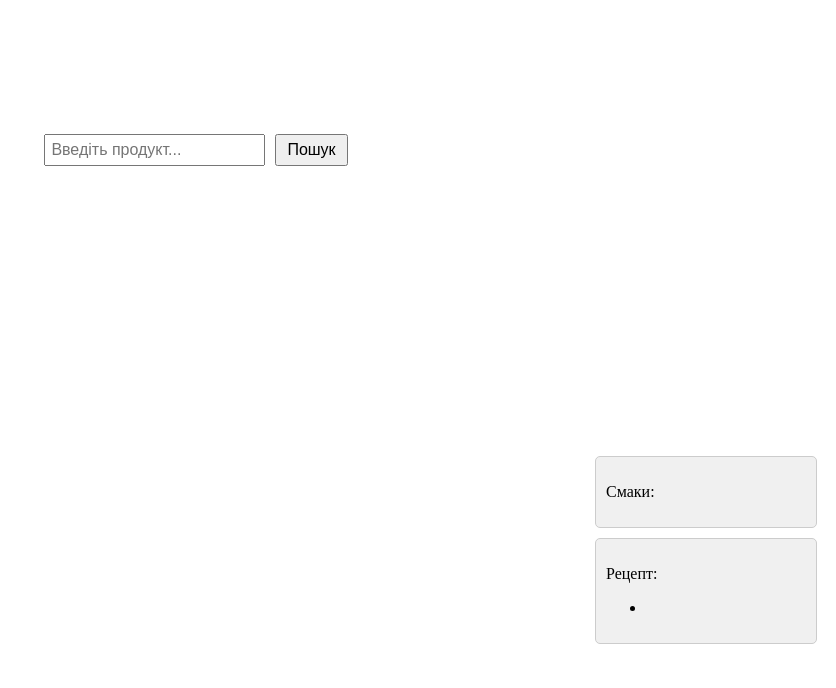
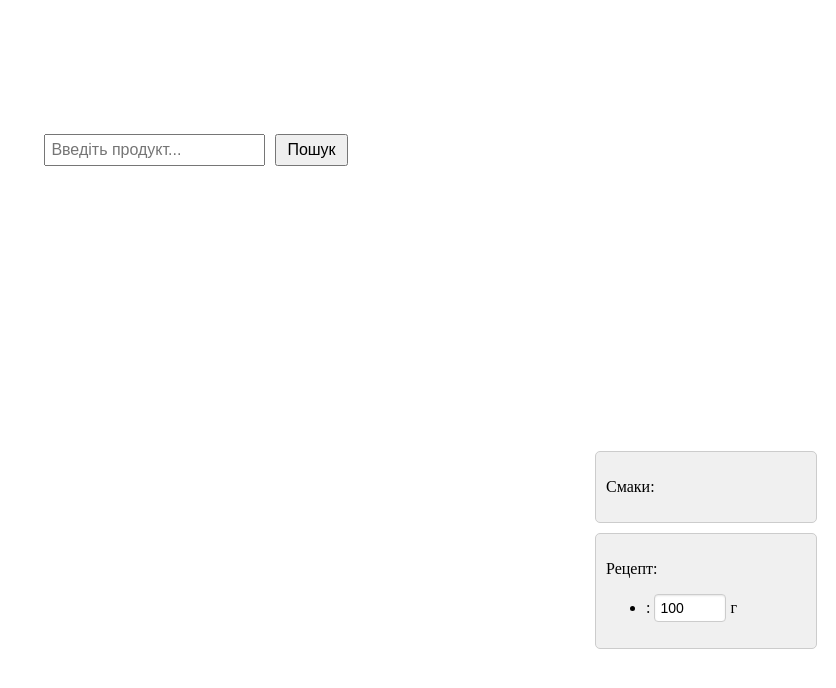
Before and after one commit to Hexxie/TasteCreator, a plain HTML site: page index.html in a window 1280 px wide. Both pictures are taken after a click on the button "Пошук". Shown: the whole page, without its empty margins (444-1280 px from the left). Drawn offline with nearby package versions, Linux system fonts and the light colour scheme; no server answers; animation ran at ten frames a second.

Commit message:
Added input fields for products

```diff
--- a/index.js
+++ b/index.js
@@ -33,7 +33,36 @@ function updateTasteList() {
         .sort((a, b) => b[1] - a[1]))
       .enter()
       .append("li")
+
       .text(([key, value]) => `${flavorNames[key]}: ${value}`);
+}
+
+function updateRecipeList() {
+
+  d3.select("#recipe-list")
+    .selectAll("li")
+    .data(currentNodes, d => d)
+    .enter()
+    .append("li")
+    .each(function(d) {
+      d3.select(this)
+        .append("span")
+        .text(d + ": ");
+
+      d3.select(this)
+        .append("input")
+        .attr("type", "number")
+        .attr("value", 100)
+        .attr("min", 1)
+        .on("input", function() {
+          d.weight = +this.value;
+          console.log(d + " weight new value: " + this.value)
+        });
+
+      d3.select(this)
+        .append("span")
+        .text(" г");
+    });
 }
 
   function addCurrentNode(currentNode) {
@@ -42,7 +71,8 @@ function updateTasteList() {
       currentNodes.push(currentNode);
     }
     // This line to add a new item into the recipe (TODO)
-    d3.select("#recipe-list").selectAll("li").data(currentNodes, d => d).enter().append("li").text(d => d);
+    //d3.select("#recipe-list").selectAll("li").data(currentNodes, d => d).enter().append("li").text(d => d);
+    updateRecipeList();
 
     // This line to fetch taste from  the python (TODO)
     if (nodeFlavors[currentNode]) {
--- a/style.css
+++ b/style.css
@@ -95,3 +95,18 @@ svg {
     fill: orange;
     opacity: 1;
 }
+
+input[type="number"] {
+    width: 60px;
+    padding: 5px;
+    font-size: 14px;
+    border: 1px solid #ccc;
+    border-radius: 4px;
+    box-shadow: inset 0 1px 2px rgba(0, 0, 0, 0.1);
+  }
+
+  input[type="number"]:focus {
+    border-color: #66afe9;
+    outline: none;
+    box-shadow: 0 0 8px rgba(102, 175, 233, 0.6);
+  }
```
